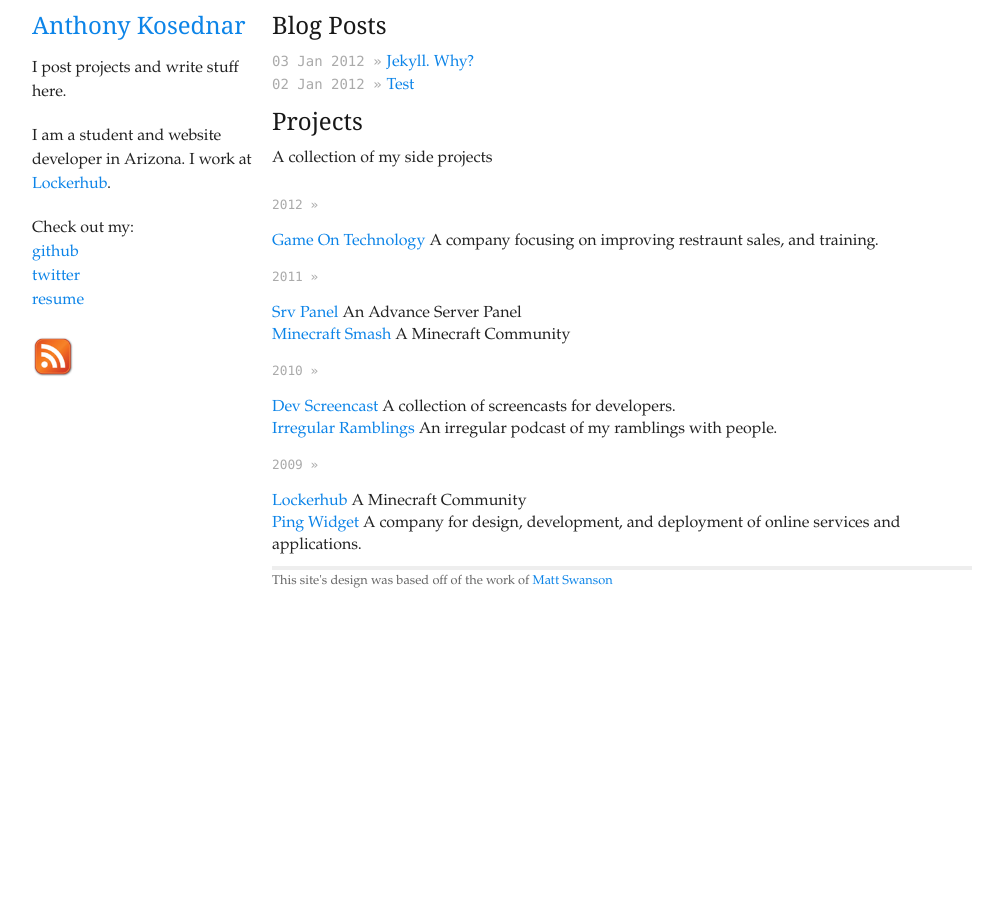
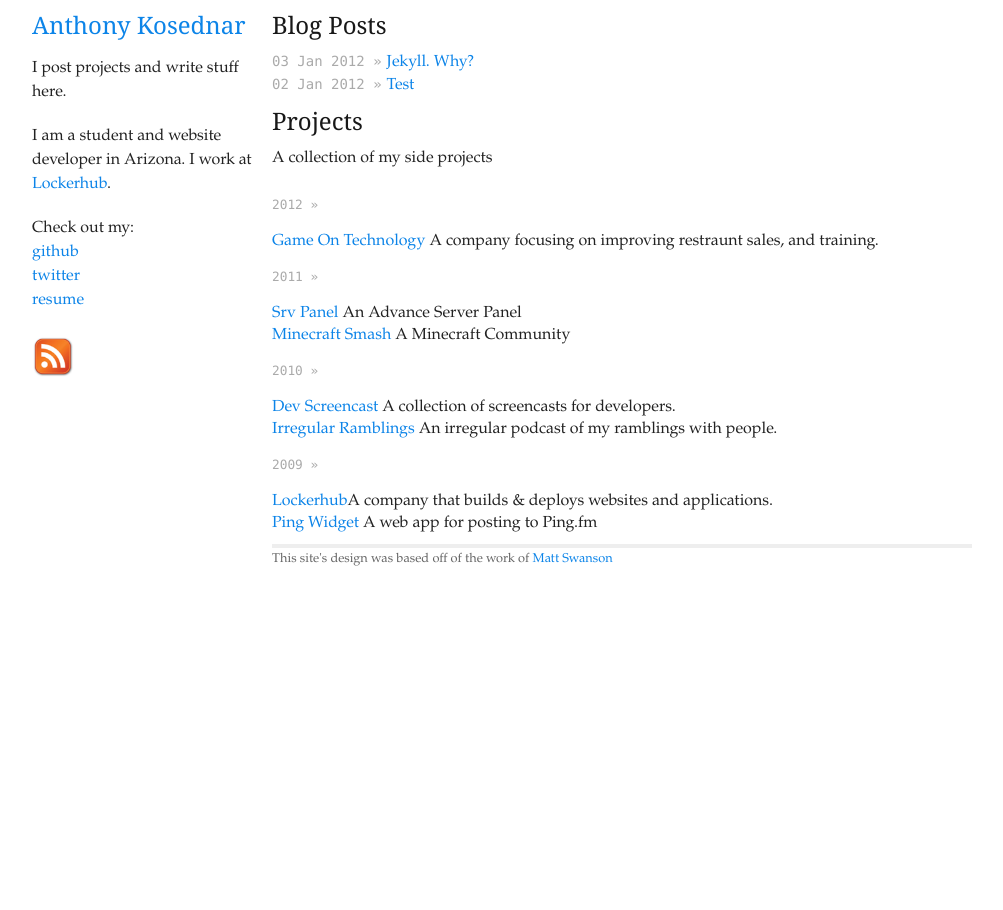
Before and after one commit to akosednar/akosednar.github.com, a Jekyll site: the page built from index.html, in a window 1280 px wide. Shown: the whole page, without its empty margins (138-1141 px from the left). Built offline with Jekyll 4.4.1, drawn with Linux system fonts in a browser that asks for light colours.

Commit message:
Whoops blonde moment fixed...

```diff
--- a/index.html
+++ b/index.html
@@ -32,7 +32,7 @@
 
 <h2 class="project-date">2009 &raquo;</h2>
   <ul class="posts">
-        <li><a href="http://lockerhub.com/">Lockerhub</a> A Minecraft Community</li>
-	<li><a href="http://pingwidget.com/">Ping Widget</a> A company for design, development, and deployment of online services and applications.</li>
+        <li><a href="http://lockerhub.com/">Lockerhub</a>A company that builds & deploys websites and applications.</li>
+	<li><a href="http://pingwidget.com/">Ping Widget</a> A web app for posting to Ping.fm</li>
 </ul>
 </div>
```
